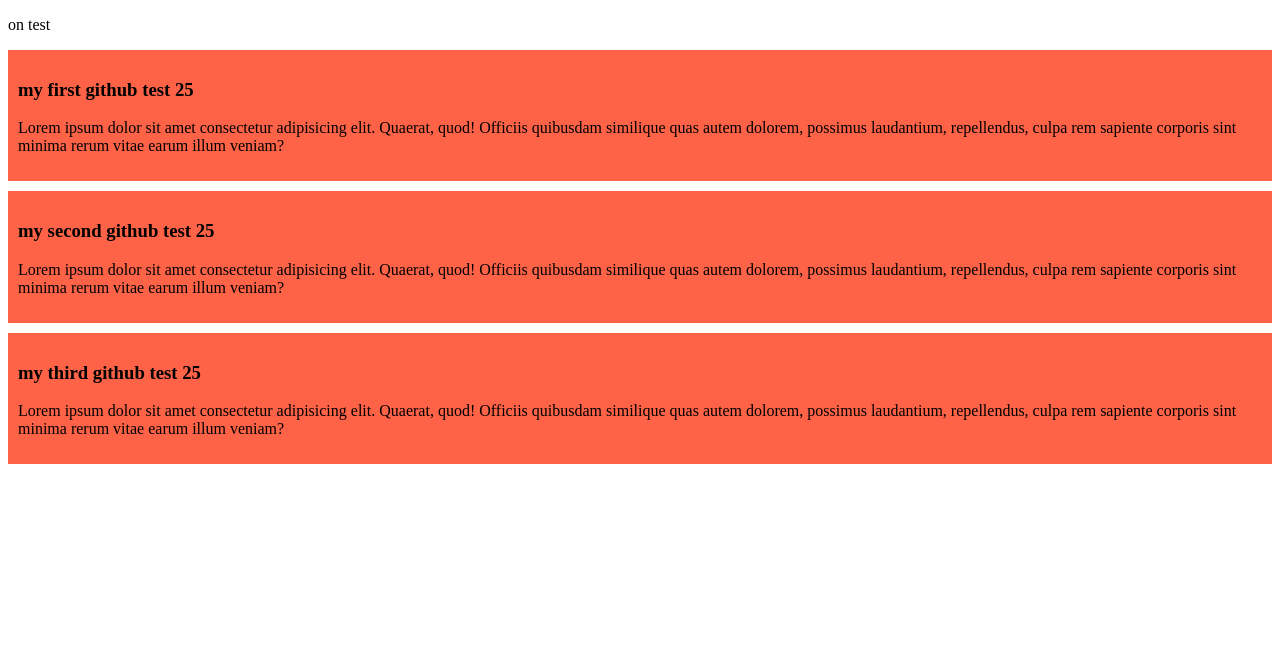
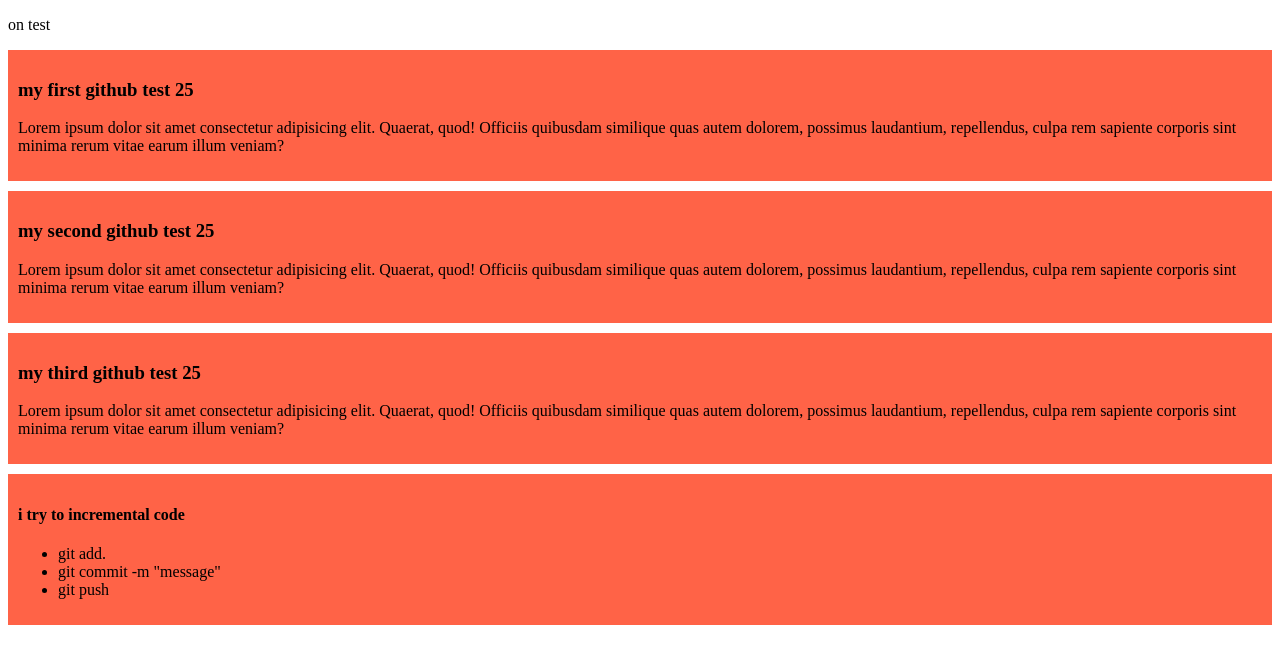
Before and after one commit to yasinkor5/My-simple-web, a plain HTML site: page My-simple-web/index.html in a window 1280 px wide. Drawn offline with Linux system fonts and the light colour scheme.

Commit message:
unorder list

```diff
--- a/My-simple-web/index.html
+++ b/My-simple-web/index.html
@@ -16,6 +16,7 @@
                 culpa rem sapiente corporis sint minima rerum
                 vitae earum illum veniam?</p>
              </div>
+
         <div>
             <h3>my second github test 25</h3>
             <p>Lorem ipsum dolor sit amet consectetur adipisicing elit. Quaerat, quod!
@@ -32,5 +33,13 @@
                 culpa rem sapiente corporis sint minima rerum
                 vitae earum illum veniam?</p>
         </div>
+        <div>
+            <h4>i try to incremental code</h4>
+            <ul>
+                <li>git add.</li>
+                <li>git commit -m "message"</li>
+                <li>git push</li>
+            </ul>
+        </div>
     </body>
 </html>
```
